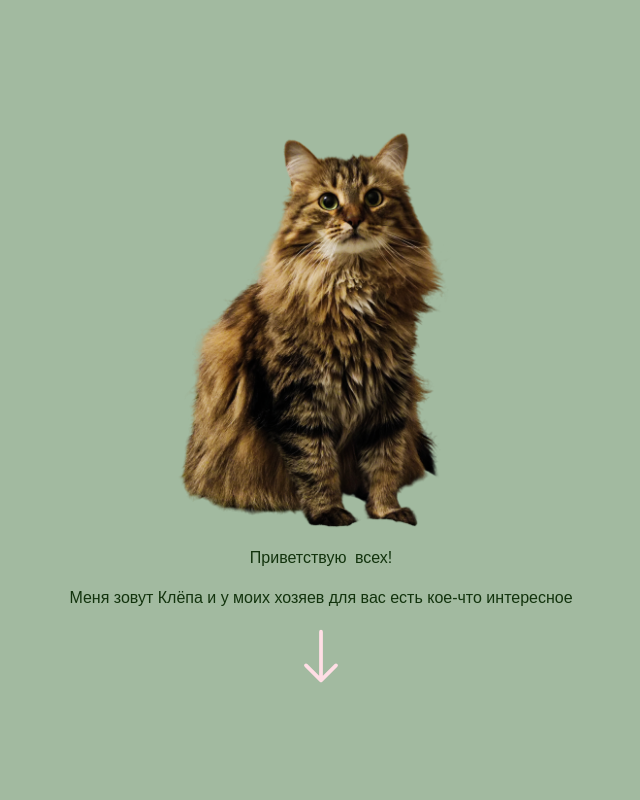
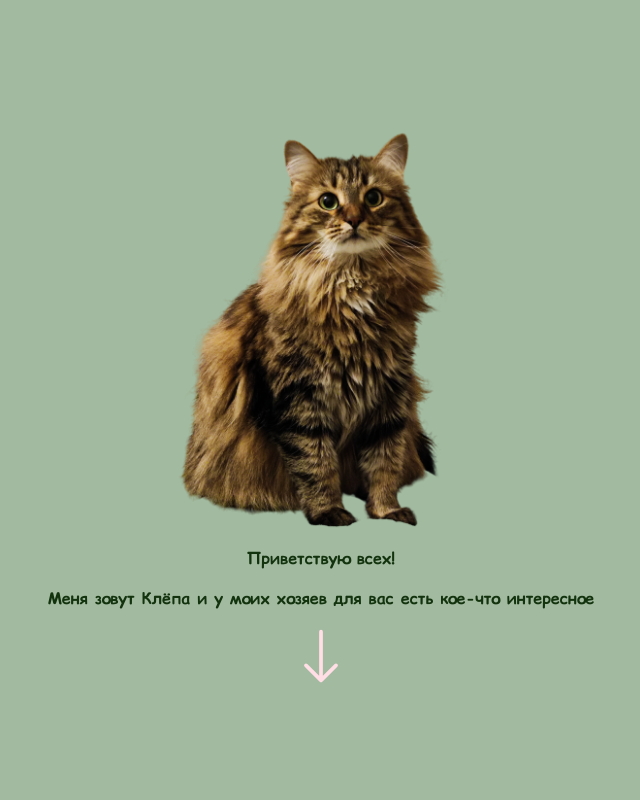
Before and after one commit to YuliaKray/wedding-invitation, a plain HTML site: page index.html in a window 1280 px wide. Shown: the top 800 px of the page, without its empty margins (319-959 px from the left). Drawn offline with Linux system fonts and the light colour scheme; the site is published under a folder, as on GitHub Pages, so addresses that start at the root find nothing.

Commit message:
Попытка поправить шрифты

```diff
--- a/index.css
+++ b/index.css
@@ -1,12 +1,12 @@
 @font-face {
     font-family: 'MarckScript';
-    src: url('/fonts/MarckScript-Regular.ttf') format('truetype');
+    src: url('./fonts/MarckScript-Regular.ttf') format('truetype');
 }
 
 @font-face {
     font-family: 'ComicRelief';
-    src: url('/fonts/ComicRelief-Bold.ttf') format('truetype'),
-        url('/fonts/ComicRelief-Regular.ttf') format('truetype');
+    src: url('./fonts/ComicRelief-Bold.ttf') format('truetype'),
+        url('./fonts/ComicRelief-Regular.ttf') format('truetype');
 }
 
 :root {
```
